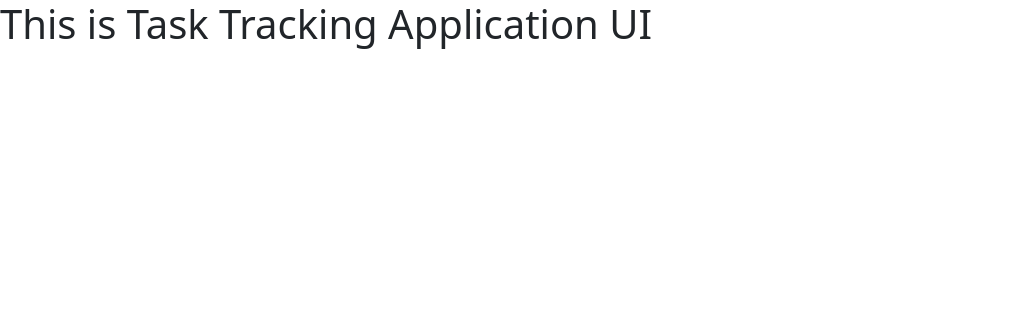
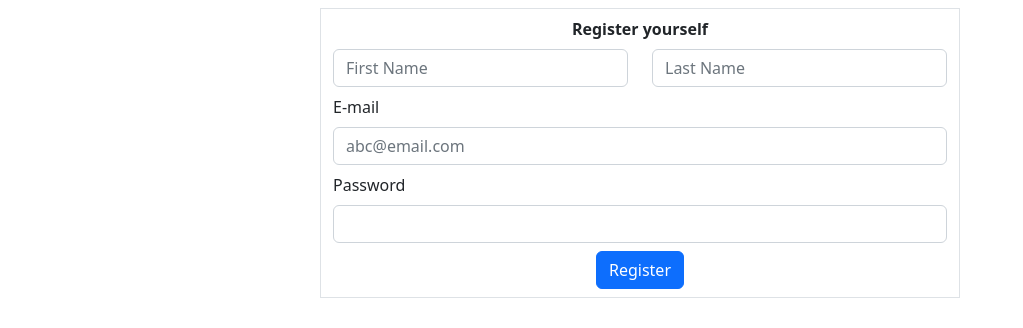
Before and after one commit to anshulgupta222/TaskerUI, an Angular app: page / in a window 1280 px wide. Shown: the top 328 px of the page, without its empty margins (0-1023 px from the left). Built offline with nearby package versions, Linux system fonts and the light colour scheme.

Commit message:
Added New Component "Registration-Form"

```diff
--- a/src/app/app.component.html
+++ b/src/app/app.component.html
@@ -1 +1,2 @@
-<h1>This is Task Tracking Application UI</h1>
+<!--<h1>This is Task Tracking Application UI</h1>-->
+<registration-form></registration-form>
--- /dev/null
+++ b/src/app/registration-form/registration-form.component.html
@@ -0,0 +1,72 @@
+<div class="container-md border my-2">
+    <div class="text-center my-2" style="font-weight: bold;">Register yourself</div>
+ <form [formGroup]="form" (ngSubmit)="register()">
+    <div *ngIf="form?.errors" class="alert alert-danger">Connection is not establish yet</div>
+    <div class="form-group">
+    <div class="row my-2">
+
+                <div class="col-md-6">
+                    <input
+                    formControlName="firstName"
+                    id = "firstName"
+                    type="text"
+                    class="form-control"
+                    placeholder="First Name">
+                    <div *ngIf ="firstName?.['touched'] && firstName?.['invalid']" class ="alert alert-danger">
+                        <div *ngIf ="firstName?.errors?.['required']">First Name is required.</div>
+                        <div *ngIf ="firstName?.errors?.['cannotContainSpace']">First Name can not contain space.</div>
+                    </div>
+                </div>
+                <div class="col-md-6">
+                    <input
+                    formControlName="lastName"
+                    id="lastName"
+                    type="text"
+                    class="form-control"
+                    placeholder="Last Name">
+                </div>
+            </div>
+    </div>
+    <div class="row my-2">
+        <div class="form-group">
+            <label for="Email" class="form-label">E-mail</label>
+            <div class="col-md-12">
+                <input
+                formControlName="email"
+                id="email"
+                type="email"
+                class="form-control"
+                placeholder="abc@email.com">
+                <div *ngIf="email?.['touched'] && email?.['invalid'] " class="alert alert-danger">
+                    <div *ngIf="email?.errors?.['required']">E-mail is required</div>
+                    <div *ngIf="email?.errors?.['email']">Please Enter a valid Email</div>
+                </div>
+            </div>
+        </div>
+    </div>
+
+    <div class="form-group">
+        <div class="row my-2">
+            <label for="password" class="form-label">Password</label>
+            <div class="col-md-12">
+                <input
+                formControlName="password"
+                id="password"
+                type="password"
+                class="form-control">
+                <div *ngIf ="password?.['touched'] && password?.['invalid']" class="alert alert-danger">
+                <div *ngIf="email?.errors?.['required']">password is required</div>
+                <div *ngIf="password?.errors?.['pattern']">Password should contain atleast one capital letter</div>
+                </div>
+            </div>
+
+        </div>
+    </div>
+   <div class="form-group">
+    <div class="text-center">
+        <button class="btn btn-primary">Register</button>
+    </div>
+    <div class="my-2"></div>
+   </div>
+ </form>
+</div>
--- /dev/null
+++ b/src/app/registration-form/registration-form.component.ts
@@ -0,0 +1,38 @@
+import { Component, OnInit } from '@angular/core';
+import { FormControl, FormGroup, Validators } from '@angular/forms';
+import { SpaceValidators} from './space.validators';
+
+@Component({
+  selector: 'registration-form',
+  templateUrl: './registration-form.component.html',
+  styleUrls: ['./registration-form.component.css']
+})
+export class RegistrationFormComponent{
+
+  form = new FormGroup({
+    firstName : new FormControl('',[Validators.required,SpaceValidators.cannotContainSpace]),
+    lastName : new FormControl(),
+    email : new FormControl('',[Validators.required,Validators.email]),
+    password : new FormControl('',[Validators.required,Validators.pattern(/(?=.*[A-Z])/)])
+  });
+
+  get firstName()
+  {
+    return this.form.get('firstName');
+  }
+
+  get email()
+  {
+    return this.form.get('email');
+  }
+
+  get password()
+  {
+    return this.form.get('password');
+  }
+  register(){
+    this.form.setErrors({
+      inValidRegistration:true,
+    })
+  }
+}
--- /dev/null
+++ b/src/app/registration-form/space.validators.ts
@@ -0,0 +1,11 @@
+import { AbstractControl, ValidationErrors } from "@angular/forms";
+
+export class SpaceValidators{
+   static cannotContainSpace(control : AbstractControl):ValidationErrors|null
+    {
+        if((control.value as string).indexOf(' ')>=0)
+        return {cannotContainSpace:true};
+
+        return null;
+    }
+}
--- a/src/styles.css
+++ b/src/styles.css
@@ -1 +1,9 @@
 @import "~bootstrap/dist/css/bootstrap.css";
+
+.container-md{
+    width: 50%;
+    height:auto;
+}
+.form-control.ng-touched.ng-invalid{
+    border:2px solid red;
+}
```
Also changed, not shown: src/app/app.module.ts (+8 -2 lines), src/app/registration-form/registration-form.component.css (added), 1 other file (tests, documents, lock files or other folders).
